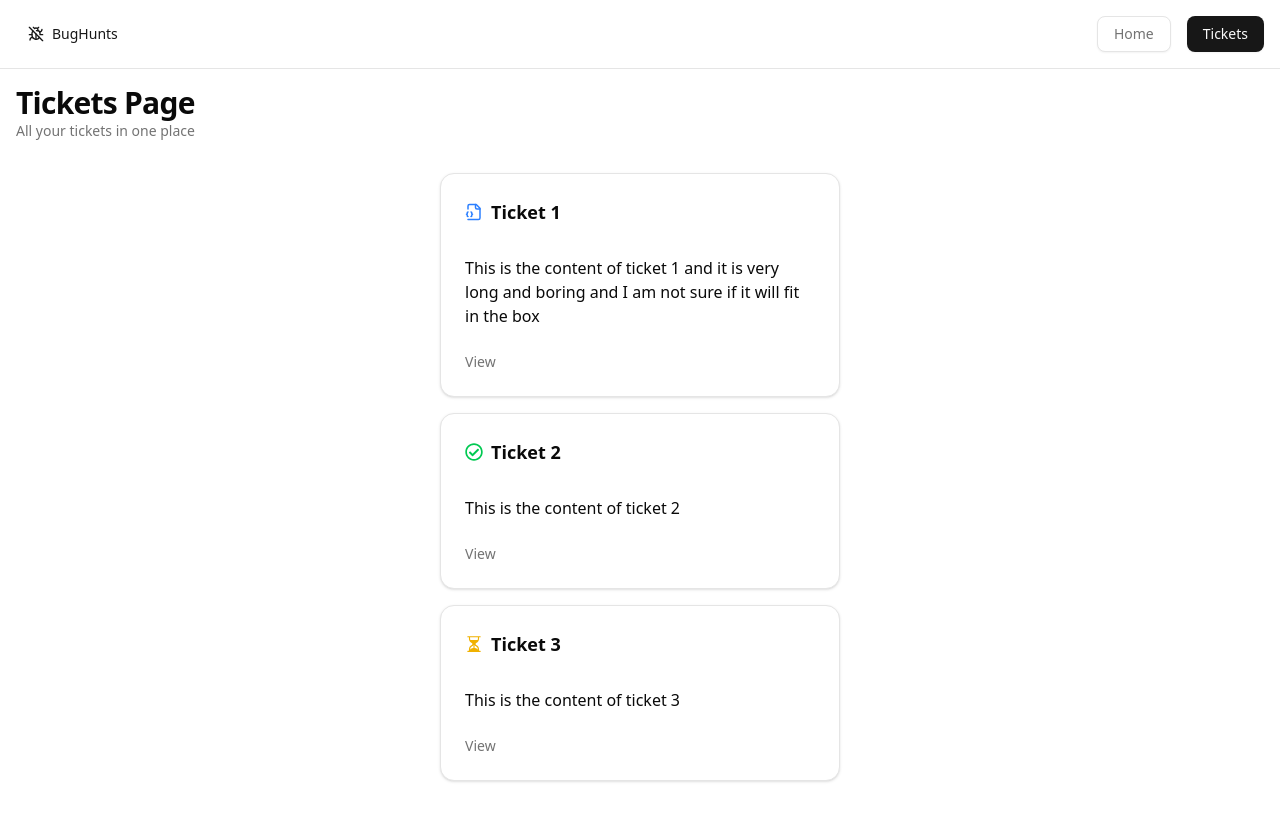
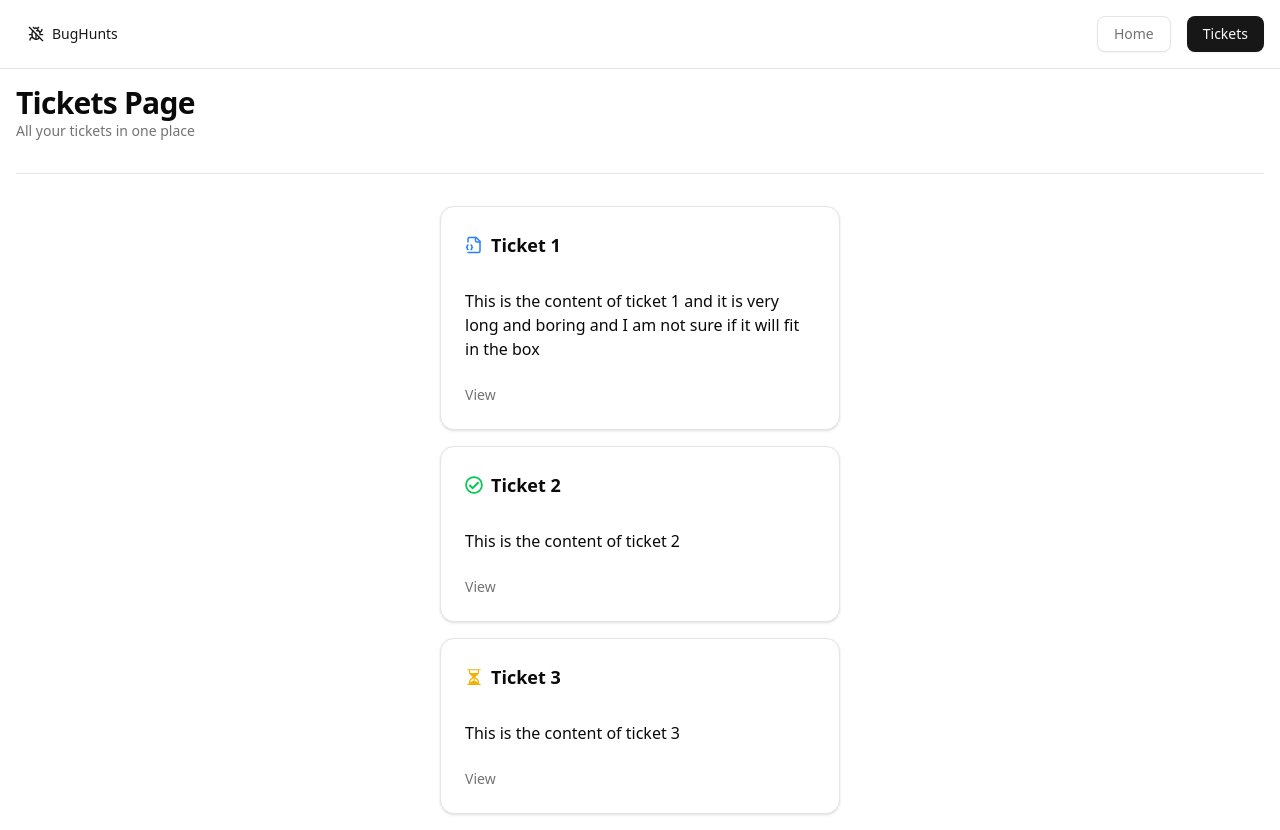
Before and after one commit to femmor/bug-hunt, a Next.js app: page /tickets in a window 1280 px wide. Before the commit the page ends 800 px from the top, so only its background shows below. Built offline with nearby package versions, Linux system fonts and the light colour scheme.

Commit message:
chore: using the separator component

```diff
--- a/package.json
+++ b/package.json
@@ -12,6 +12,7 @@
     "type": "tsc --noEmit"
   },
   "dependencies": {
+    "@radix-ui/react-separator": "^1.1.4",
     "@radix-ui/react-slot": "^1.2.0",
     "class-variance-authority": "^0.7.1",
     "clsx": "^2.1.1",
--- a/src/app/tickets/page.tsx
+++ b/src/app/tickets/page.tsx
@@ -11,6 +11,7 @@ import {
 import { LuFileJson2 } from "react-icons/lu";
 import { FaRegCheckCircle } from "react-icons/fa";
 import { BsHourglassSplit } from "react-icons/bs";
+import { Separator } from "@/components/ui/separator";
 
 const TICKET_ICONS = {
   OPEN: (
@@ -39,6 +40,9 @@ const Tickets = () => {
           All your tickets in one place
         </p>
       </div>
+
+      <Separator />
+
       <div className="flex flex-1 flex-col items-center gap-y-4 animate-fade-in-from-top">
         {initialTickets.map((ticket) => (
           <Card key={ticket.id} className="w-full max-w-[400px]">
--- /dev/null
+++ b/src/components/ui/separator.tsx
@@ -0,0 +1,28 @@
+"use client";
+
+import * as React from "react";
+import * as SeparatorPrimitive from "@radix-ui/react-separator";
+
+import { cn } from "@/lib/utils";
+
+function Separator({
+  className,
+  orientation = "horizontal",
+  decorative = true,
+  ...props
+}: React.ComponentProps<typeof SeparatorPrimitive.Root>) {
+  return (
+    <SeparatorPrimitive.Root
+      data-slot="separator-root"
+      decorative={decorative}
+      orientation={orientation}
+      className={cn(
+        "bg-border shrink-0 data-[orientation=horizontal]:h-px data-[orientation=horizontal]:w-full data-[orientation=vertical]:h-full data-[orientation=vertical]:w-px",
+        className,
+      )}
+      {...props}
+    />
+  );
+}
+
+export { Separator };
```
Also changed, not shown: 1 other file (tests, documents, lock files or other folders).
